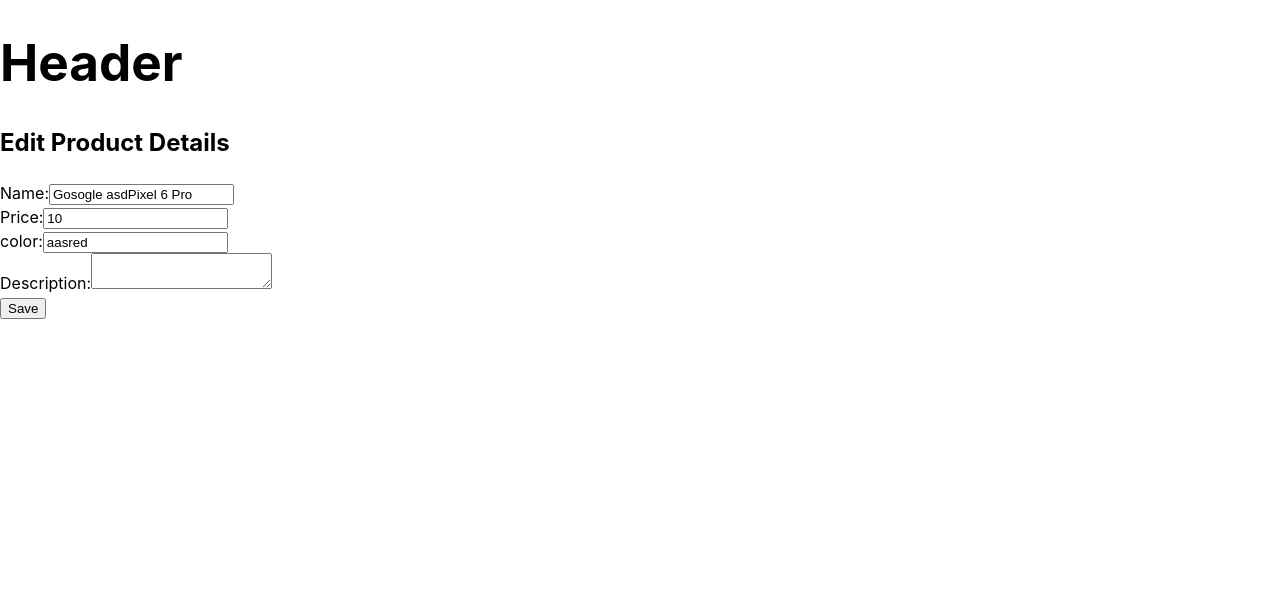
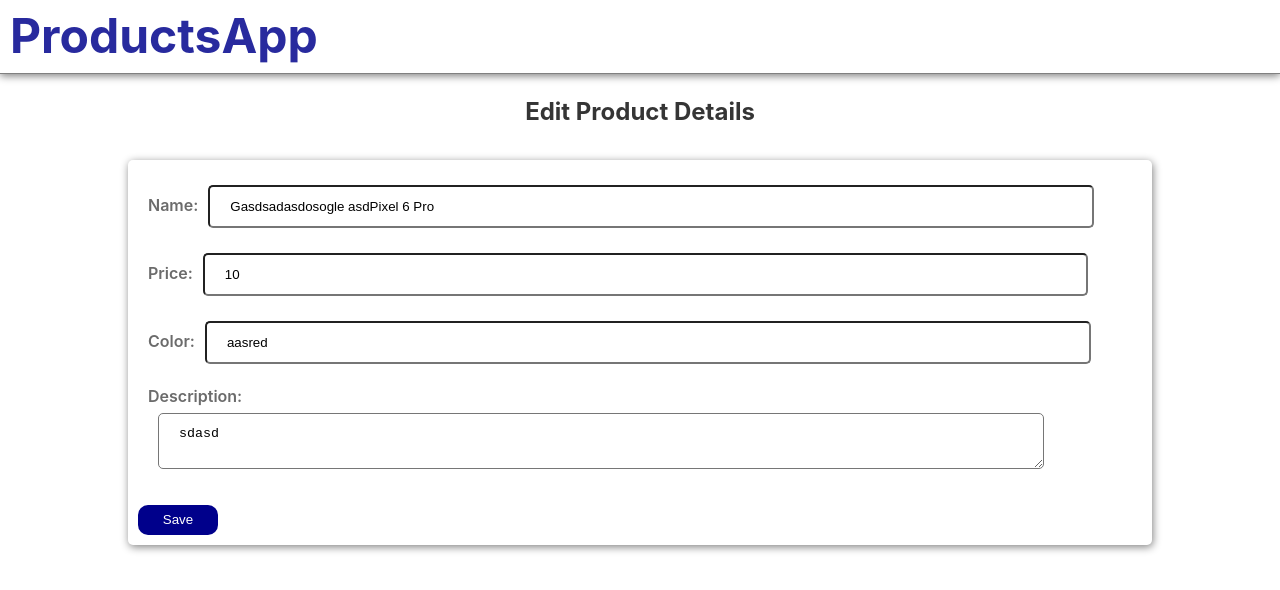
Before and after one commit to pedroduke/products-app, a React (Vite) app: page /products/edit/1 in a window 1280 px wide. Shown: the top 590 px of the page. Built offline with nearby package versions, Linux system fonts and the light colour scheme; data requests are answered from the project's data file.

Commit message:
add style

```diff
--- a/package.json
+++ b/package.json
@@ -16,7 +16,8 @@
     "react": "^18.2.0",
     "react-dom": "^18.2.0",
     "react-redux": "^8.0.5",
-    "react-router-dom": "^6.8.2"
+    "react-router-dom": "^6.8.2",
+    "sass": "^1.58.3"
   },
   "devDependencies": {
     "@types/react": "^18.0.27",
--- /dev/null
+++ b/src/App.scss
@@ -0,0 +1,110 @@
+.info {
+  padding: 25px;
+  text-align: center;
+}
+
+.header {
+  border-bottom: 1px solid grey;
+  box-shadow: 0px 2px 8px grey;
+  padding: 10px;
+
+  &__title {
+    color: rgb(40, 42, 158);
+    font-size: 3rem;
+    margin: 0;
+  }
+
+  &__subtitle {
+    color: rgb(53, 53, 53);
+    text-align: center;
+  }
+}
+
+.save-button {
+  margin: 10px;
+  background-color: darkblue;
+  color: #fff;
+  border: none;
+  border-radius: 10px;
+  padding: 5px;
+  min-height: 30px;
+  min-width: 80px;
+}
+
+.products {
+  margin: 0;
+  padding: 0;
+  list-style: none;
+  display: flex;
+  flex-direction: column;
+  align-items: center;
+
+  div {
+    font-weight: 600;
+    color: rgb(107, 107, 107);
+  }
+
+  span {
+    font-weight: 300;
+    color: rgb(53, 53, 53);
+  }
+
+  &__input {
+    border-radius: 5px;
+    margin-left: 10px;
+    margin-top: 5px;
+    width: 90%;
+    padding: 12px 20px;
+    box-sizing: border-box;
+
+    &:focus {
+      background-color: rgb(222, 239, 243);
+    }
+  }
+
+  &__wrapper {
+    margin: 20px;
+  }
+
+  &__card {
+    width: 80%;
+    margin: 10px;
+    box-shadow: 1px 2px 8px grey;
+    border-radius: 5px;
+
+    &--name {
+      font-weight: 500;
+      margin-left: 15px;
+    }
+
+    &--details {
+      text-decoration: none;
+      color: darkblue;
+      font-weight: 100;
+      border-bottom: 3px solid darkblue;
+      float: right;
+      margin: 10px;
+
+      &--left {
+        float: left;
+      }
+
+      &:link {
+        font-weight: 500;
+        margin-left: 15px;
+      }
+
+      &:visited {
+        text-decoration: none;
+      }
+
+      &:hover {
+        text-decoration: none;
+      }
+
+      &:active {
+        text-decoration: none;
+      }
+    }
+  }
+}
--- a/src/App.tsx
+++ b/src/App.tsx
@@ -1,4 +1,4 @@
-import './App.css';
+import './App.scss';
 
 import Header from './components/Header';
 import ProductsApp from './ProductsApp';
--- a/src/ProductsApp.tsx
+++ b/src/ProductsApp.tsx
@@ -14,11 +14,11 @@ const ProductsApp = () => {
   const [updateProduct] = useUpdateProductMutation();
 
   if (isLoading) {
-    return <h4>Loading Products...</h4>;
+    return <h4 className='info'>Loading Products...</h4>;
   }
 
   if (isError || !data) {
-    return <h4>Something went wrong</h4>;
+    return <h4 className='info'>Something went wrong</h4>;
   }
 
   const handleUpdate = (productDetails: Product) => {
--- a/src/api/db.json
+++ b/src/api/db.json
@@ -2,10 +2,10 @@
   "products": [
     {
       "id": "1",
-      "name": "Gosogle asdPixel 6 Pro",
+      "name": "Gasdsadasdosogle asdPixel 6 Pro",
       "price": 10,
       "color": "aasred",
-      "description": ""
+      "description": "sdasd"
     },
     {
       "id": "2",
--- a/src/components/EditProduct.tsx
+++ b/src/components/EditProduct.tsx
@@ -36,35 +36,53 @@ const EditProduct = ({ productList, handleUpdate, refetch }: ProductTypes) => {
 
   return (
     <div>
-      <h2>Edit Product Details</h2>
-      <form onSubmit={handleSubmit}>
-        <div>
+      <h2 className='header__subtitle'>Edit Product Details</h2>
+      <div className='products'>
+        <form className='products__card' onSubmit={handleSubmit}>
+          <div className='products__wrapper'>
             <label htmlFor='name'>Name:</label>
-          <input type='text' id='name' value={name} onChange={(e) => setName(e.target.value)} />
+            <input
+              className='products__input'
+              type='text'
+              id='name'
+              value={name}
+              onChange={(e) => setName(e.target.value)}
+            />
           </div>
-        <div>
+          <div className='products__wrapper'>
             <label htmlFor='price'>Price:</label>
             <input
+              className='products__input'
               type='number'
               id='price'
               value={price}
               onChange={(e) => setPrice(parseInt(e.target.value))}
             />
           </div>
-        <div>
-          <label htmlFor='color'>color:</label>
-          <input type='text' id='color' value={color} onChange={(e) => setColor(e.target.value)} />
+          <div className='products__wrapper'>
+            <label htmlFor='color'>Color:</label>
+            <input
+              className='products__input'
+              type='text'
+              id='color'
+              value={color}
+              onChange={(e) => setColor(e.target.value)}
+            />
           </div>
-        <div>
+          <div className='products__wrapper'>
             <label htmlFor='description'>Description:</label>
             <textarea
+              className='products__input'
               id='description'
               value={description}
               onChange={(e) => setDescription(e.target.value)}
             />
           </div>
-        <button type='submit'>Save</button>
+          <button className='save-button' type='submit'>
+            Save
+          </button>
         </form>
+      </div>
     </div>
   );
 };
--- a/src/components/Header.tsx
+++ b/src/components/Header.tsx
@@ -1,5 +1,9 @@
 const Header = () => {
-  return <h1>Header</h1>;
+  return (
+    <div className='header'>
+      <h1 className='header__title'>ProductsApp</h1>
+    </div>
+  );
 };
 
 export default Header;
--- a/src/pages/ProductDetailsPage.tsx
+++ b/src/pages/ProductDetailsPage.tsx
@@ -9,25 +9,41 @@ const ProductDetailPage = () => {
   });
 
   if (isLoading) {
-    return <h2>Loading...</h2>;
+    return <h4 className='info'>Loading...</h4>;
   }
 
   if (isError || !data) {
-    return <div>Something went wrong</div>;
+    return <h4 className='info'>Something went wrong</h4>;
   }
 
   return (
-    <div>
-      <h2>Product Details</h2>
-      <Link to={`/products/edit/${data.id}`}>Edit</Link>
-      <div>Name: {data.name}</div>
-      <div>Price: {data.price}</div>
-      <div>Color: {data.color}</div>
-      <div>Description: {data.description}</div>
-      <Link to={'/'} onClick={refetch}>
-        Home Page
-      </Link>
-    </div>
+    <>
+      <h2 className='header__subtitle'>Product Details</h2>
+      <div className='products'>
+        <div className='products__card'>
+          <Link to={`/products/edit/${data.id}`} className='products__card--details'>
+            Edit
+          </Link>
+          <div className='products__wrapper'>
+            <div>Name:</div>
+            <span>{data.name}</span>
+            <div>Price:</div>
+            <span>{data.price}$</span>
+            <div>Color:</div>
+            <span>{data.color}</span>
+            <div>Description:</div>
+            <span>{data.description}</span>
+          </div>
+          <Link
+            to={'/'}
+            onClick={refetch}
+            className='products__card--details products__card--details--left'
+          >
+            Home Page
+          </Link>
+        </div>
+      </div>
+    </>
   );
 };
 
--- a/src/pages/ProductsPage.tsx
+++ b/src/pages/ProductsPage.tsx
@@ -8,14 +8,16 @@ type ProductTypes = {
 const ProductsPage = ({ productList }: ProductTypes) => {
   return (
     <>
-      <h2>Products List</h2>
+      <h2 className='header__subtitle'>Products List</h2>
       {productList.length > 0 ? (
-        <ul>
+        <ul className='products'>
           {productList.map((product) => {
             return (
-              <li key={product.id}>
-                <p>{product.name}</p>
-                <Link to={`/products/${product.id}`}>view details</Link>
+              <li key={product.id} className='products__card'>
+                <p className='products__card--name'>{product.name}</p>
+                <Link to={`/products/${product.id}`} className='products__card--details'>
+                  view details
+                </Link>
               </li>
             );
           })}
```
Also changed, not shown: src/App.css (deleted), 1 other file (tests, documents, lock files or other folders). Lines whose indentation alone changed are shown as unchanged.
